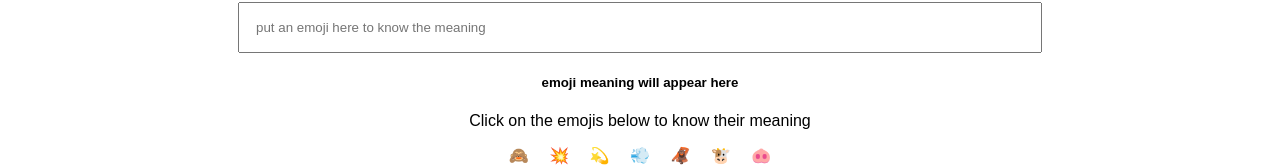
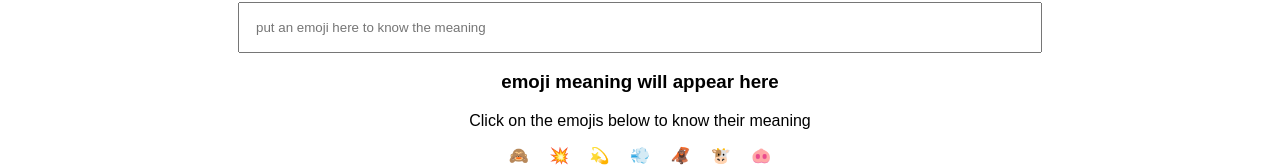
Before and after one commit to the-mainak-banerjee/emoji-interpretor, a React (Create React App) app: page / in a window 1280 px wide. Shown: the part 125-292 px from the top of the page. Built offline with nearby package versions, Linux system fonts and the light colour scheme.

Commit message:
updated style

```diff
--- a/src/App.js
+++ b/src/App.js
@@ -50,7 +50,7 @@ export default function App() {
       />
       <div>
         <p>{userEmojiInput}</p>
-        <h5>{emojiMeaning}</h5>
+        <h3>{emojiMeaning}</h3>
       </div>
 
       <div>
```
